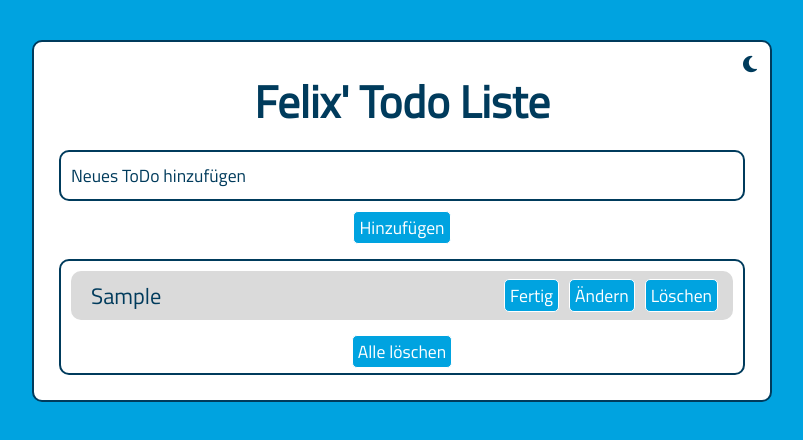
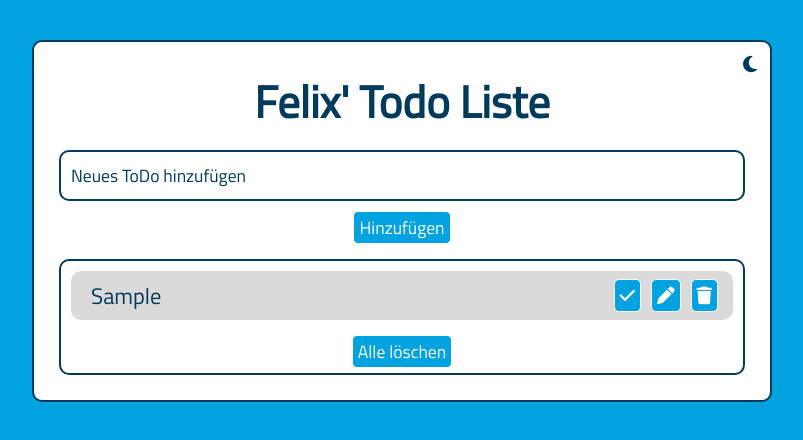
Before and after one commit to Flexxbo/todoliste, a React (Create React App) app: page / in a window 1280 px wide. Both pictures are taken after typing "Sample" into the empty fields and a click on the button "Hinzufügen". Shown: the top 440 px of the page, without its empty margins (238-1041 px from the left). Built offline with nearby package versions, Linux system fonts and the light colour scheme.

Commit message:
hide buttons in editstate

```diff
--- a/src/components/TodoItem.js
+++ b/src/components/TodoItem.js
@@ -3,11 +3,12 @@ import TodoContext from "../context/todo/todoContext";
 
 function TodoItem({ title, todoitem }) {
   const todoContext = useContext(TodoContext);
-  const { deleteHandler, doneHandler, editHandler } = todoContext;
+  const { deleteHandler, doneHandler, editHandler, edit } = todoContext;
 
   return (
     <div className='todoitem'>
       <p className={`item-title  ${todoitem.done ? "done" : ""}`}>{title}</p>
+      {!edit ? (
         <div className='buttons'>
           <button
             onClick={() => {
@@ -15,7 +16,7 @@ function TodoItem({ title, todoitem }) {
             }}
             className='btn'
           >
-          Fertig
+            <i className='fas fa-check'></i>
           </button>
           <button
             onClick={() => {
@@ -23,7 +24,7 @@ function TodoItem({ title, todoitem }) {
             }}
             className='btn'
           >
-          Ändern
+            <i className='fas fa-pen'></i>
           </button>
           <button
             onClick={() => {
@@ -31,9 +32,12 @@ function TodoItem({ title, todoitem }) {
             }}
             className='btn'
           >
-          Löschen
+            <i className='fas fa-trash'></i>
           </button>
         </div>
+      ) : (
+        <div></div>
+      )}
     </div>
   );
 }
--- a/src/components/TodoListe.js
+++ b/src/components/TodoListe.js
@@ -9,6 +9,7 @@ function TodoListe() {
 
   const {
     todos,
+    edit,
     clearAll,
     darkmode,
     fromLocalStorage,
@@ -36,9 +37,9 @@ function TodoListe() {
         <div className='themechange'>
           <div onClick={() => changeTheme()}>
             {darkmode ? (
-              <i class='fas fa-sun'></i>
+              <i className='fas fa-sun'></i>
             ) : (
-              <i class='fas fa-moon'></i>
+              <i className='fas fa-moon'></i>
             )}
           </div>
         </div>
@@ -71,7 +72,7 @@ function TodoListe() {
                 </h4>
               </div>
             )}
-            {todos.length > 0 ? (
+            {todos.length > 0 && !edit ? (
               <button onClick={clearAll} className='btn'>
                 Alle löschen
               </button>
```
Lines whose indentation alone changed are shown as unchanged.
